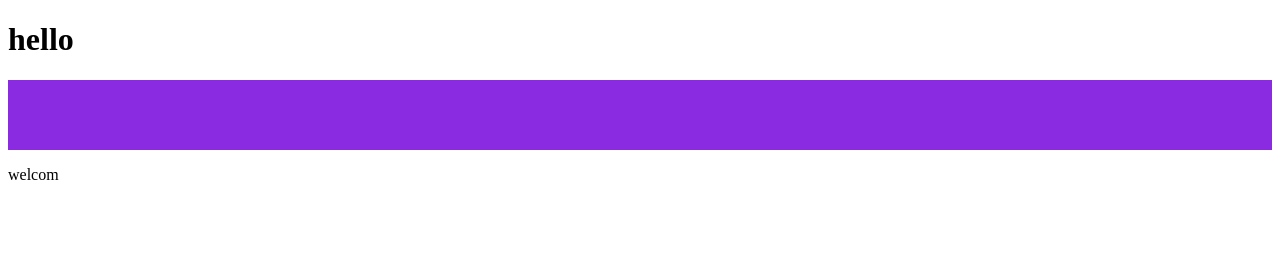
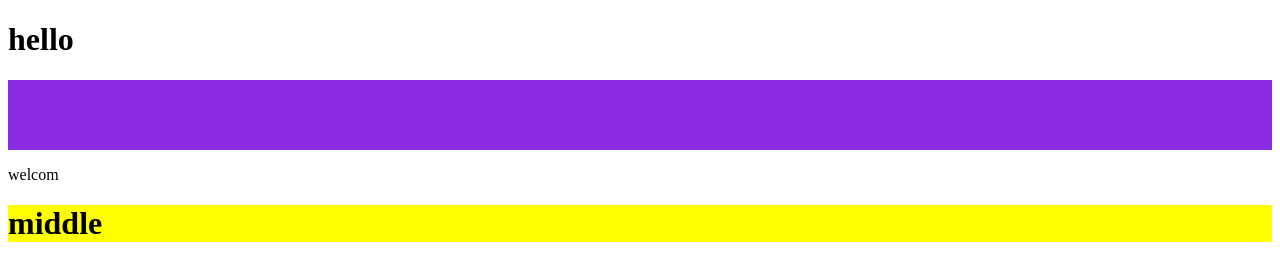
Before and after one commit to junaid-7592/My-git-practice, a plain HTML site: page index.html in a window 1280 px wide. Drawn offline with Linux system fonts and the light colour scheme.

Commit message:
cssadded

```diff
--- a/index.html
+++ b/index.html
@@ -4,10 +4,15 @@
     <meta charset="UTF-8">
     <meta name="viewport" content="width=device-width, initial-scale=1.0">
     <title>Document</title>
+    <link rel="stylesheet" href="style.css">
 </head>
 <body>
     <h1>hello</h1>
     <div style="background-color: blueviolet;height:70px"></div>
     <p>welcom</p>
+
+    <div class="middle">
+  <h1>middle</h1>
+    </div>
 </body>
 </html>
--- /dev/null
+++ b/style.css
@@ -0,0 +1,3 @@
+.middle{
+background: yellow;
+}
```
